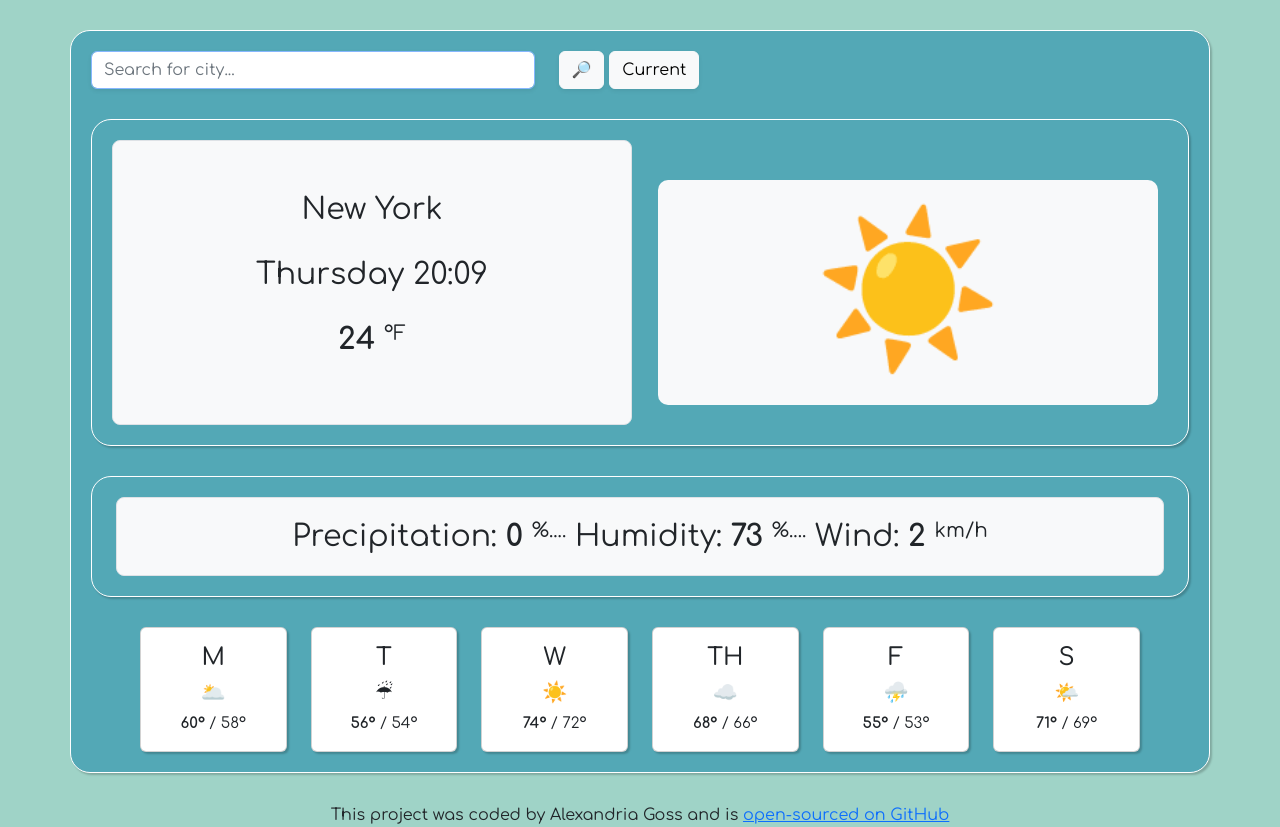
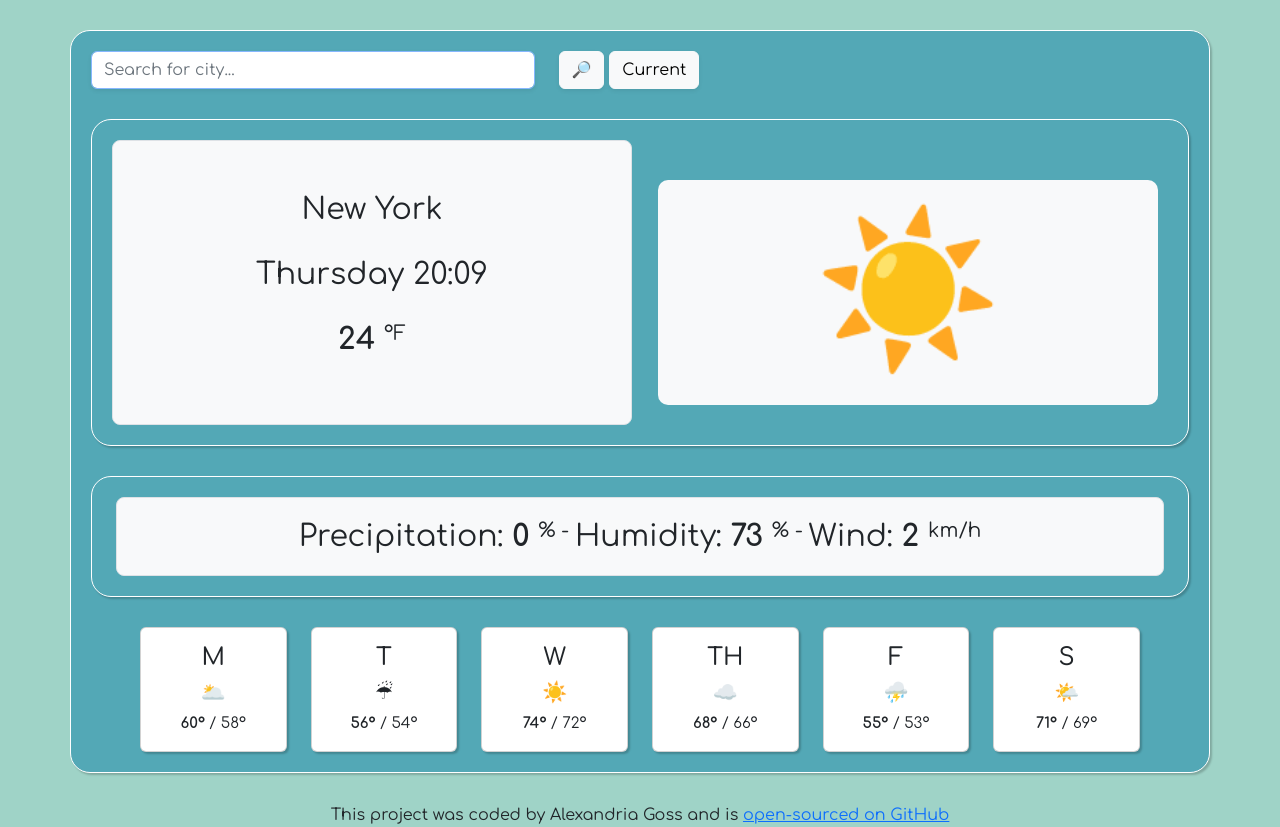
Before and after one commit to KatQueen101/weather-app-git, a plain HTML site: page index.html in a window 1280 px wide. Drawn offline with nearby package versions, Linux system fonts and the light colour scheme; no server answers.

Commit message:
Update index.html

```diff
--- a/index.html
+++ b/index.html
@@ -84,10 +84,10 @@
           <div class="p-3 border bg-light rounded-3 extra">
               Precipitation:
                 <span class="bold">0</span>
-                <span class="little">%....</span>
+                <span class="little">% - </span>
               Humidity:
                 <span class="bold"> 73</span>
-                <span class="little">%....</span>
+                <span class="little">% - </span>
               Wind:
                 <span class="bold"> 2</span>
                 <span class="little">km/h</span>
```
